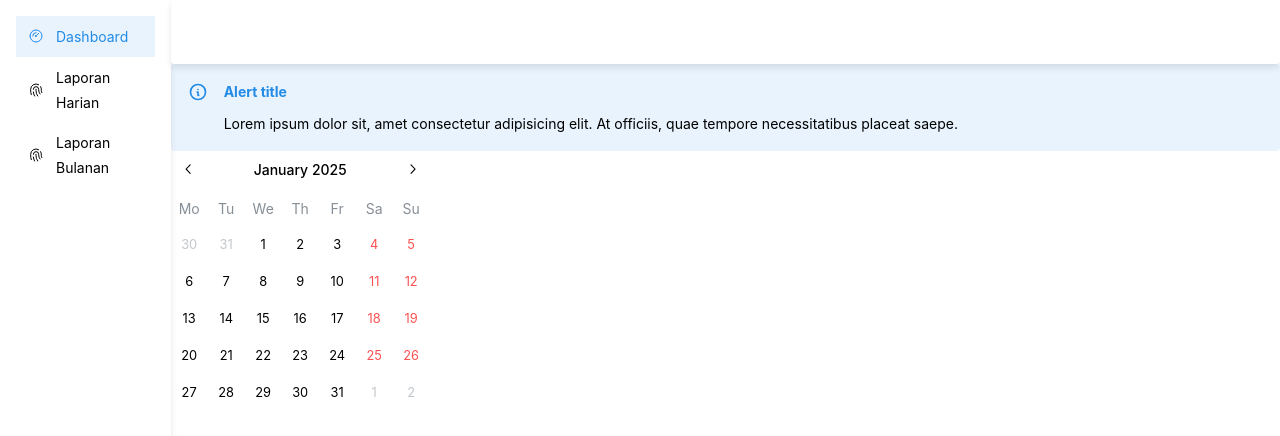
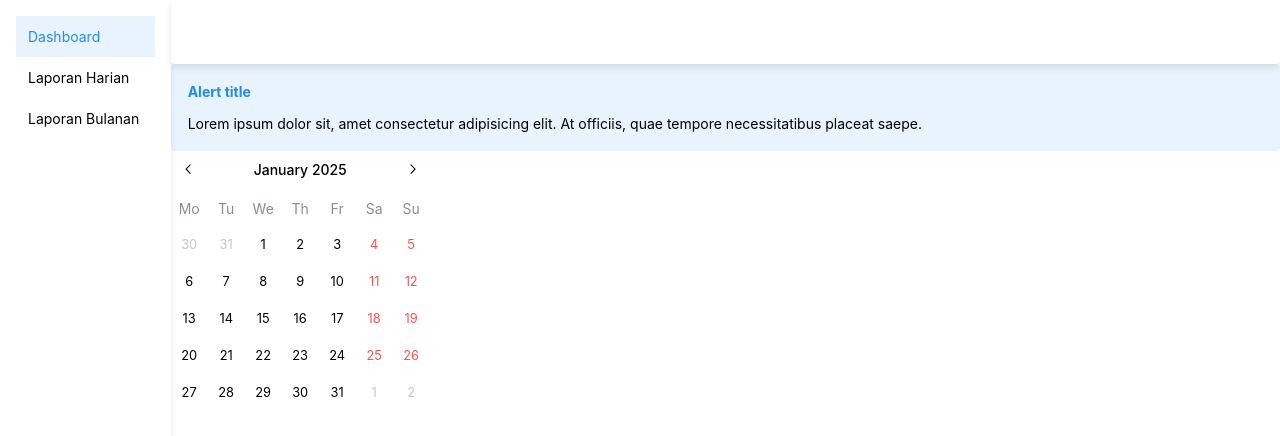
Before and after one commit to dioauliaharrisa/standard_dashboard, a React (Vite) app: page /dashboard in a window 1280 px wide. Shown: the top 436 px of the page. Built offline with nearby package versions, Linux system fonts and the light colour scheme.

Commit message:
Update code comments for icon imports in Dashboard and Layout pages

```diff
--- a/src/pages/dashboard/index.tsx
+++ b/src/pages/dashboard/index.tsx
@@ -2,11 +2,11 @@ import dayjs from "dayjs";
 import { useState } from "react";
 import { Calendar } from "@mantine/dates";
 import { Alert } from "@mantine/core";
-import { IconInfoCircle } from "@tabler/icons-react";
+// import { IconInfoCircle } from "@tabler/icons-react";
 
 export const Dashboard = () => {
   const [selected, setSelected] = useState<Date[]>([]);
-  const icon = <IconInfoCircle />;
+  // const icon = <IconInfoCircle />;
   const handleSelect = (date: Date) => {
     const isSelected = selected.some((s) => dayjs(date).isSame(s, "date"));
     if (isSelected) {
@@ -17,7 +17,12 @@ export const Dashboard = () => {
   };
   return (
     <>
-      <Alert variant="light" color="blue" title="Alert title" icon={icon}>
+      <Alert
+        variant="light"
+        color="blue"
+        title="Alert title"
+        // icon={icon}
+      >
         Lorem ipsum dolor sit, amet consectetur adipisicing elit. At officiis,
         quae tempore necessitatibus placeat saepe.
       </Alert>
--- a/src/pages/layout/index.tsx
+++ b/src/pages/layout/index.tsx
@@ -1,5 +1,5 @@
 import { Card, NavLink, Paper } from "@mantine/core";
-import { IconGauge, IconFingerprint } from "@tabler/icons-react";
+// import { IconGauge, IconFingerprint } from "@tabler/icons-react";
 import { useState } from "react";
 import styles from "./index.module.css";
 import { Outlet } from "react-router";
@@ -8,17 +8,17 @@ export const Layout: React.FC = () => {
   const [active, setActive] = useState(0);
   const data = [
     {
-      icon: IconGauge,
+      // icon: IconGauge,
       label: "Dashboard",
       href: "dashboard",
     },
     {
-      icon: IconFingerprint,
+      // icon: IconFingerprint,
       label: "Laporan Harian",
       href: "daily",
     },
     {
-      icon: IconFingerprint,
+      // icon: IconFingerprint,
       label: "Laporan Bulanan",
       href: "monthly",
     },
@@ -29,7 +29,7 @@ export const Layout: React.FC = () => {
       key={item.label}
       active={index === active}
       label={item.label}
-      leftSection={<item.icon size={16} stroke={1.5} />}
+      // leftSection={<item.icon size={16} stroke={1.5} />}
       onClick={() => setActive(index)}
       className={styles.navlink}
     />
```
